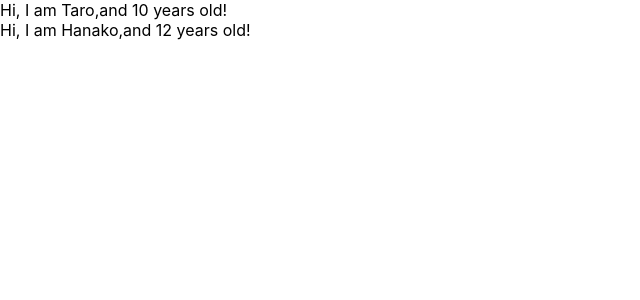
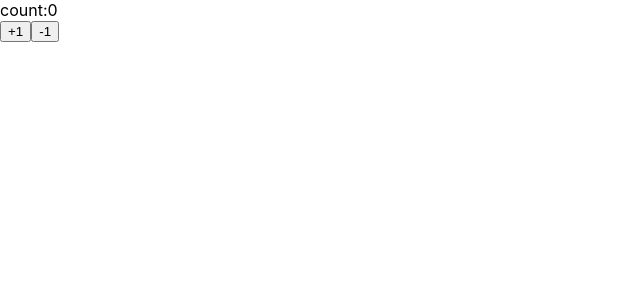
Before and after one commit to smileyuichi/react_crud_test_app, a React (Create React App) app: page / in a window 1280 px wide. Shown: the top 300 px of the page, without its empty margins (0-640 px from the left). Built offline with nearby package versions, Linux system fonts and the light colour scheme.

Commit message:
learn state and setState

```diff
--- a/src/App.js
+++ b/src/App.js
@@ -1,30 +1,31 @@
-import PropTypes from 'prop-types';
+import { Component } from "react";
 
-const App = () => {
-  const profiles = [
-    {name: "Taro",age:10},
-    {name: "Hanako",age:12},
-    // {name: "Yuichi"},
-  ]
-  return (
-    <div>
-      {
-        profiles.map((profile, index) => {
-          return <User name={profile.name} age={profile.age} key={index}/>
-        })
-      }
+const App = () => (<Counter></Counter>)
 
-    </div>
-  )
-}
+class Counter extends Component{
+  constructor(props){
+    super(props)
+    console.log(this.state)
+    this.state = {count:0}
+  }
 
-const User = (props) => {
-  return <div>Hi, I am {props.name},and { props.age} years old! </div>
-}
+  hundlePlusButton = () => {
+    this.setState({count: this.state.count + 1})
+  }
+  hundleMinusButton = () => {
+    this.setState({count: this.state.count - 1})
+  }
 
-User.propTypes = {
-  name: PropTypes.string,
-  age: PropTypes.number.isRequired
+  render() {
+    return (
+      <div>
+        <div>count:{this.state.count}</div>
+        <button onClick={this.hundlePlusButton}>+1</button>
+        <button onClick={this.hundleMinusButton}>-1</button>
+      </div>
+    )
+
+  }
 }
 
 export default App;
```
